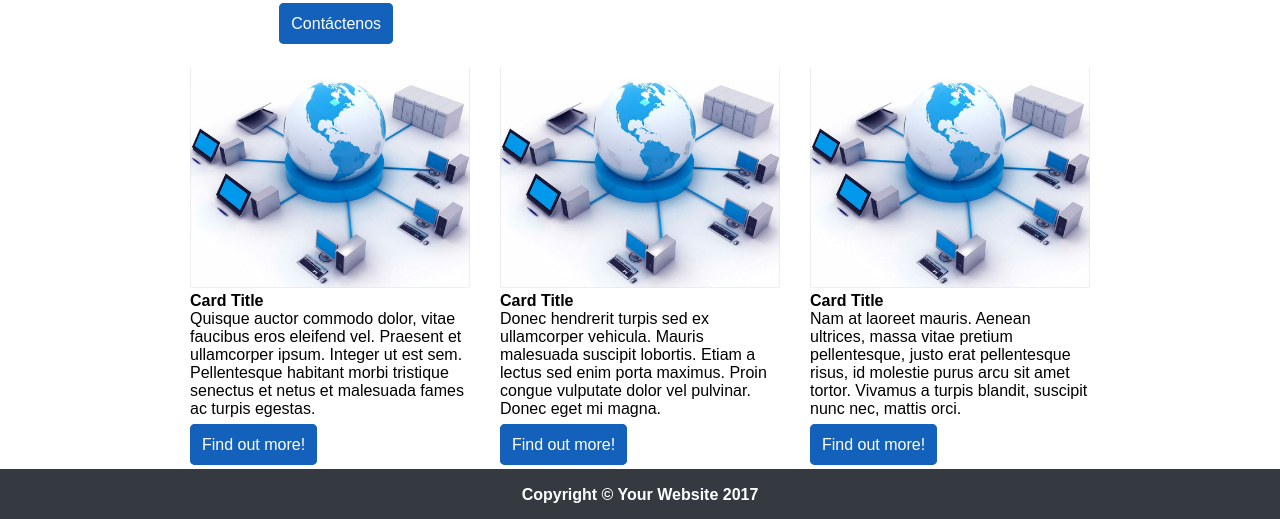
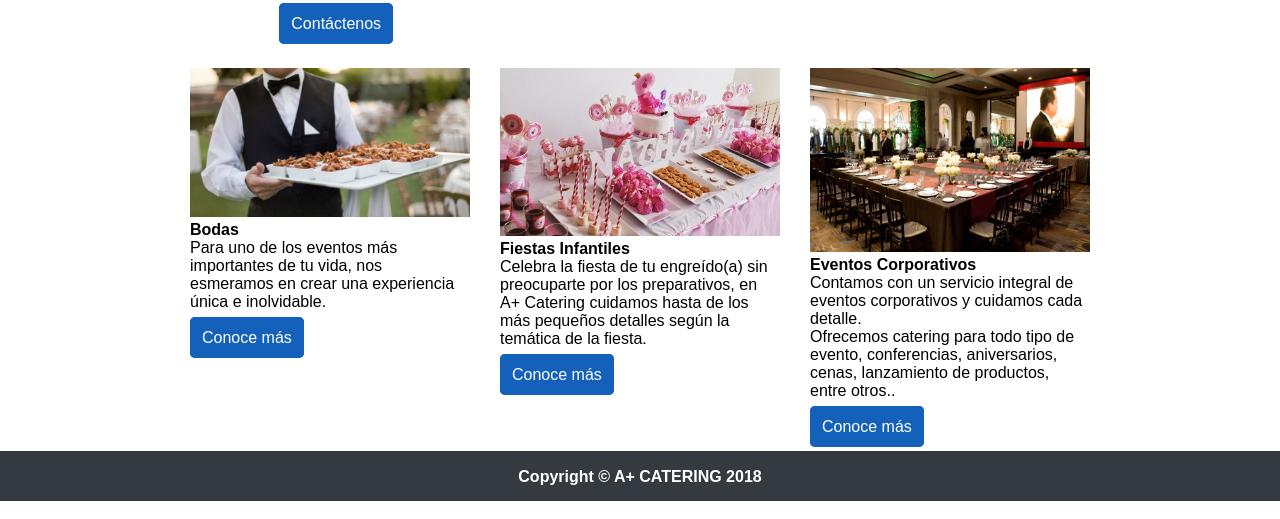
Before and after one commit to Patty8909/my-page.challenge, a plain HTML site: page index.html in a window 1280 px wide. Shown: the part 589-1108 px from the top of the page. Drawn offline with Linux system fonts and the light colour scheme; a web font is replaced by a local one.

Commit message:
añade estilos y contenido

```diff
--- a/index.html
+++ b/index.html
@@ -13,7 +13,7 @@
     <!--header-->
    <header>
        <div class="container">
-   <h2>Catering</h2>
+   <h2> A+ Catering</h2>
    <input type="checkbox" id="nav-menu">
    <label class="icon-menu" for="nav-menu"></label>
    <nav class="nav">
@@ -34,7 +34,7 @@
    <!--section 2-->
    <section class="section-2">
        <article class="section-2a">
-           <h3>Catering</h3>
+           <h3>A+ Catering</h3>
            <div>Es una empresa líder conformada por un grupo humano especializado y constantemente capacitado, con el objetivo de brindar servicios de la más alta calidad. De esta manera logramos la fidelidad de nuestros clientes. <br> Contamos con los mejores insumos del mercado y profesionales asesorando a nuestros clientes de acuerdo al tipo de celebración.</div>
            <br>
            <a href="#">Contáctenos</a>
@@ -48,25 +48,26 @@
    <section class="section-3">
         <div class="container">
     <article class="article-3">
-           <img src="assets/images/img-section3.jpg" alt="">
-           <h4>Card Title</h4>
-           <p>Quisque auctor commodo dolor, vitae faucibus eros eleifend vel. Praesent et ullamcorper ipsum. Integer ut est sem. Pellentesque habitant morbi tristique senectus et netus et malesuada fames ac turpis egestas.</p>
+           <img src="assets/images/bodas.jpg" alt="">
+           <h4>Bodas</h4>
+           <p>Para uno de los eventos más importantes de tu vida, nos esmeramos en crear una experiencia única e inolvidable.</p>
            <br>
-           <div><a href="#">Find out more!</a></div>
+           <div><a href="#">Conoce más</a></div>
        </article>
        <article class="article-3">
-           <img src="assets/images/img-section3.jpg" alt="">
-           <h4>Card Title</h4>
-           <p>Donec hendrerit turpis sed ex ullamcorper vehicula. Mauris malesuada suscipit lobortis. Etiam a lectus sed enim porta maximus. Proin congue vulputate dolor vel pulvinar. Donec eget mi magna.</p>
+           <img src="assets/images/infantiles.jpg" alt="">
+           <h4>Fiestas Infantiles</h4>
+           <p>Celebra la fiesta de tu engreído(a) sin preocuparte por los preparativos, en A+ Catering cuidamos hasta de los más pequeños detalles según la temática de la fiesta.</p>
            <br>
-           <a href="#">Find out more!</a>
+           <a href="#">Conoce más</a>
        </article>
        <article class="article-3">
-           <img src="assets/images/img-section3.jpg" alt="">
-           <h4>Card Title</h4>
-           <p>Nam at laoreet mauris. Aenean ultrices, massa vitae pretium pellentesque, justo erat pellentesque risus, id molestie purus arcu sit amet tortor. Vivamus a turpis blandit, suscipit nunc nec, mattis orci. </p>
+           <img src="assets/images/eventoscorpo.jpg" alt="">
+           <h4>Eventos Corporativos</h4>
+           <p>Contamos con un servicio integral de eventos corporativos y cuidamos cada detalle. </p>
+           <p>Ofrecemos catering para todo tipo de evento, conferencias, aniversarios, cenas, lanzamiento de productos, entre otros.. </p>
            <br>
-           <a href="#">Find out more!</a>
+           <a href="#">Conoce más</a>
        </article>
     </div>
    </section>
@@ -74,7 +75,7 @@
    <!--footer-->
    <footer>
         <div class="container">
-            <p class="footer">Copyright © Your Website 2017</p>
+            <p class="footer">Copyright © A+ CATERING 2018</p>
         </div>
    </footer>
 </body>
```
Also changed, not shown: assets/images/bodas.jpg (added), assets/images/eventoscorpo.jpg (added), assets/images/infantiles.jpg (added).
